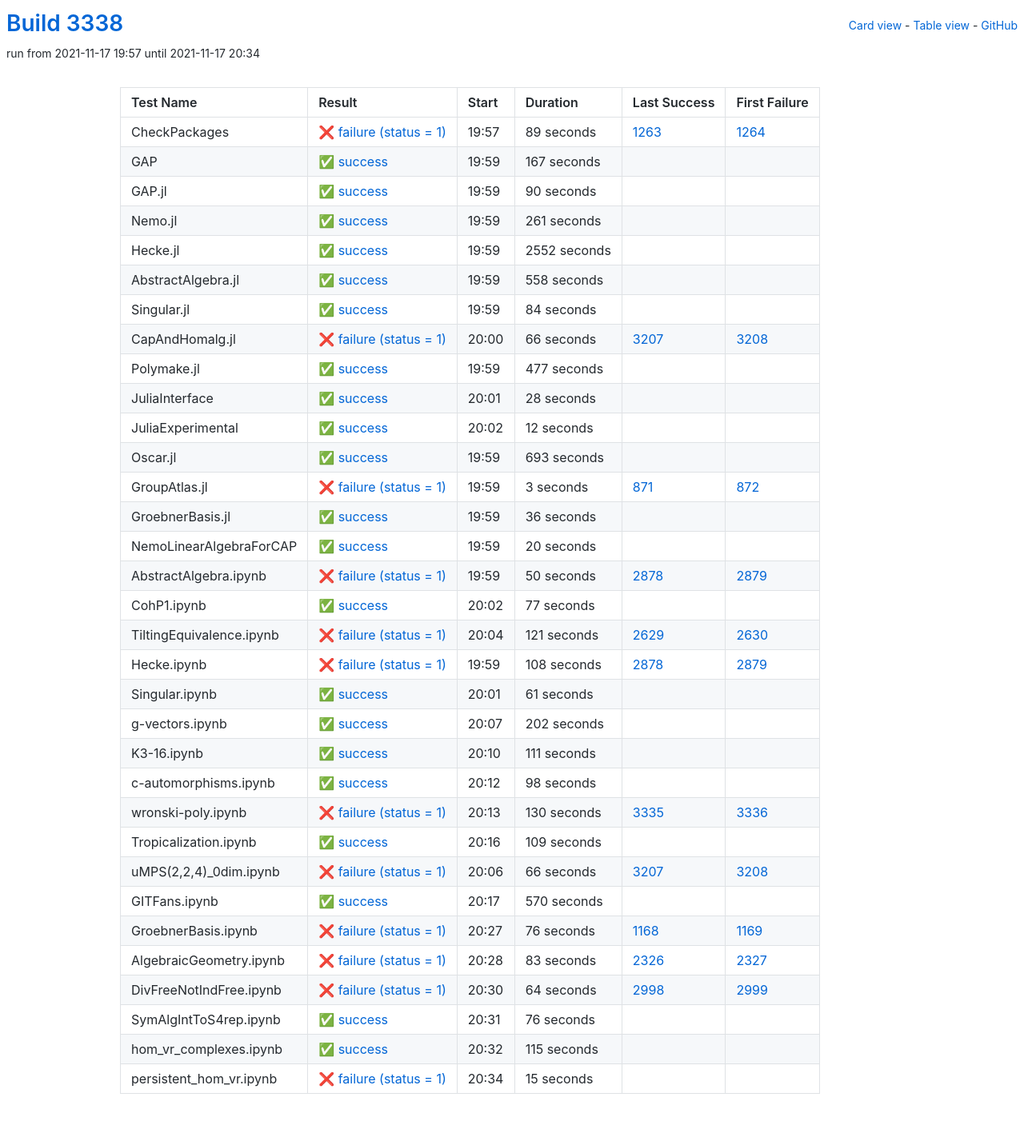
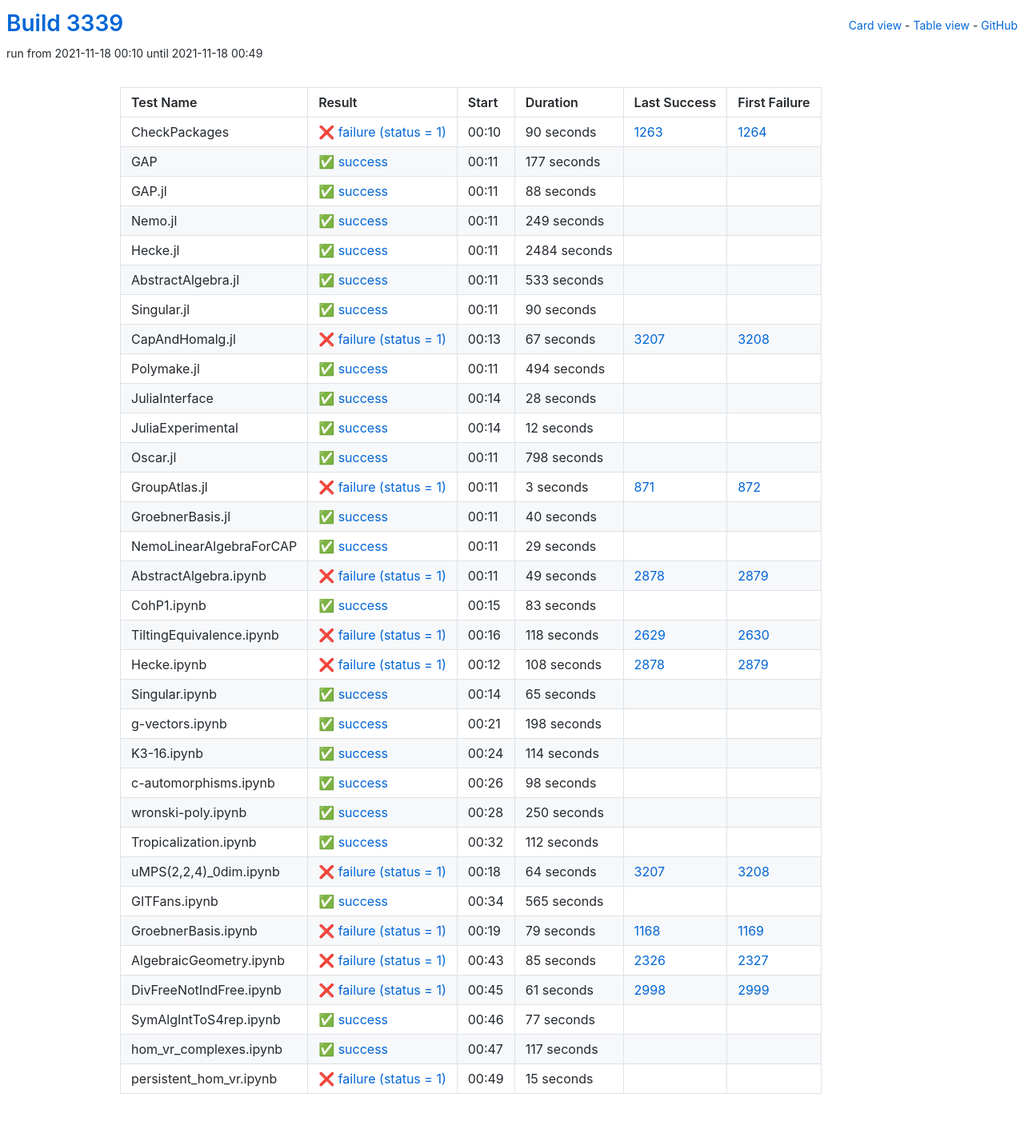
Before and after one commit to oscar-system/oscar-ci-status-stable, a Jekyll site: the page built from table.html, in a window 1280 px wide. Shown: the whole page at 80% size. Built offline with Jekyll 4.4.1, drawn with Linux system fonts in a browser that asks for light colours.

Commit message:
Build #3339

```diff
--- a/_data/ci.yml
+++ b/_data/ci.yml
@@ -1,6 +1,6 @@
 ---
-build: 3338
-build_url: https://oscarci.mathematik.uni-kl.de/job/oscar-stable/3338/
+build: 3339
+build_url: https://oscarci.mathematik.uni-kl.de/job/oscar-stable/3339/
 job: oscar-stable
 organization: oscar-system
 repo: oscar-ci-status-stable
@@ -8,32 +8,80 @@ repourl: https://github.com/oscar-system/oscar-ci-status-stable
 tests:
 - name: CheckPackages
   id: checkpackages
-  log: https://oscarci.mathematik.uni-kl.de/job/oscar-stable/3338/artifact/logs/build-3338/CheckPackages.log
-  start: 2021-11-17 19:57
+  log: https://oscarci.mathematik.uni-kl.de/job/oscar-stable/3339/artifact/logs/build-3339/CheckPackages.log
+  start: 2021-11-18 00:10
   success: false
   exitcode: 1
   status: failure
-  duration: 89
+  duration: 90
   last_success: 1263
   last_success_url: https://oscarci.mathematik.uni-kl.de/job/oscar-stable/1263/
   first_failure: 1264
   first_failure_url: https://oscarci.mathematik.uni-kl.de/job/oscar-stable/1264/
 - name: GAP
   id: gap
-  log: https://oscarci.mathematik.uni-kl.de/job/oscar-stable/3338/artifact/logs/build-3338/GAP.log
-  start: 2021-11-17 19:59
+  log: https://oscarci.mathematik.uni-kl.de/job/oscar-stable/3339/artifact/logs/build-3339/GAP.log
+  start: 2021-11-18 00:11
   success: true
   exitcode: 0
   status: success
-  duration: 167
+  duration: 177
   last_success: false
   last_success_url:
   first_failure: false
   first_failure_url:
 - name: GAP.jl
   id: gap-jl
-  log: https://oscarci.mathematik.uni-kl.de/job/oscar-stable/3338/artifact/logs/build-3338/GAP.jl.log
-  start: 2021-11-17 19:59
+  log: https://oscarci.mathematik.uni-kl.de/job/oscar-stable/3339/artifact/logs/build-3339/GAP.jl.log
+  start: 2021-11-18 00:11
+  success: true
+  exitcode: 0
+  status: success
+  duration: 88
+  last_success: false
+  last_success_url:
+  first_failure: false
+  first_failure_url:
+- name: Nemo.jl
+  id: nemo-jl
+  log: https://oscarci.mathematik.uni-kl.de/job/oscar-stable/3339/artifact/logs/build-3339/Nemo.jl.log
+  start: 2021-11-18 00:11
+  success: true
+  exitcode: 0
+  status: success
+  duration: 249
+  last_success: false
+  last_success_url:
+  first_failure: false
+  first_failure_url:
+- name: Hecke.jl
+  id: hecke-jl
+  log: https://oscarci.mathematik.uni-kl.de/job/oscar-stable/3339/artifact/logs/build-3339/Hecke.jl.log
+  start: 2021-11-18 00:11
+  success: true
+  exitcode: 0
+  status: success
+  duration: 2484
+  last_success: false
+  last_success_url:
+  first_failure: false
+  first_failure_url:
+- name: AbstractAlgebra.jl
+  id: abstractalgebra-jl
+  log: https://oscarci.mathematik.uni-kl.de/job/oscar-stable/3339/artifact/logs/build-3339/AbstractAlgebra.jl.log
+  start: 2021-11-18 00:11
+  success: true
+  exitcode: 0
+  status: success
+  duration: 533
+  last_success: false
+  last_success_url:
+  first_failure: false
+  first_failure_url:
+- name: Singular.jl
+  id: singular-jl
+  log: https://oscarci.mathematik.uni-kl.de/job/oscar-stable/3339/artifact/logs/build-3339/Singular.jl.log
+  start: 2021-11-18 00:11
   success: true
   exitcode: 0
   status: success
@@ -42,82 +90,34 @@ tests:
   last_success_url:
   first_failure: false
   first_failure_url:
-- name: Nemo.jl
-  id: nemo-jl
-  log: https://oscarci.mathematik.uni-kl.de/job/oscar-stable/3338/artifact/logs/build-3338/Nemo.jl.log
-  start: 2021-11-17 19:59
-  success: true
-  exitcode: 0
-  status: success
-  duration: 261
-  last_success: false
-  last_success_url:
-  first_failure: false
-  first_failure_url:
-- name: Hecke.jl
-  id: hecke-jl
-  log: https://oscarci.mathematik.uni-kl.de/job/oscar-stable/3338/artifact/logs/build-3338/Hecke.jl.log
-  start: 2021-11-17 19:59
-  success: true
-  exitcode: 0
-  status: success
-  duration: 2552
-  last_success: false
-  last_success_url:
-  first_failure: false
-  first_failure_url:
-- name: AbstractAlgebra.jl
-  id: abstractalgebra-jl
-  log: https://oscarci.mathematik.uni-kl.de/job/oscar-stable/3338/artifact/logs/build-3338/AbstractAlgebra.jl.log
-  start: 2021-11-17 19:59
-  success: true
-  exitcode: 0
-  status: success
-  duration: 558
-  last_success: false
-  last_success_url:
-  first_failure: false
-  first_failure_url:
-- name: Singular.jl
-  id: singular-jl
-  log: https://oscarci.mathematik.uni-kl.de/job/oscar-stable/3338/artifact/logs/build-3338/Singular.jl.log
-  start: 2021-11-17 19:59
-  success: true
-  exitcode: 0
-  status: success
-  duration: 84
-  last_success: false
-  last_success_url:
-  first_failure: false
-  first_failure_url:
 - name: CapAndHomalg.jl
   id: capandhomalg-jl
-  log: https://oscarci.mathematik.uni-kl.de/job/oscar-stable/3338/artifact/logs/build-3338/CapAndHomalg.jl.log
-  start: 2021-11-17 20:00
+  log: https://oscarci.mathematik.uni-kl.de/job/oscar-stable/3339/artifact/logs/build-3339/CapAndHomalg.jl.log
+  start: 2021-11-18 00:13
   success: false
   exitcode: 1
   status: failure
-  duration: 66
+  duration: 67
   last_success: 3207
   last_success_url: https://oscarci.mathematik.uni-kl.de/job/oscar-stable/3207/
   first_failure: 3208
   first_failure_url: https://oscarci.mathematik.uni-kl.de/job/oscar-stable/3208/
 - name: Polymake.jl
   id: polymake-jl
-  log: https://oscarci.mathematik.uni-kl.de/job/oscar-stable/3338/artifact/logs/build-3338/Polymake.jl.log
-  start: 2021-11-17 19:59
+  log: https://oscarci.mathematik.uni-kl.de/job/oscar-stable/3339/artifact/logs/build-3339/Polymake.jl.log
+  start: 2021-11-18 00:11
   success: true
   exitcode: 0
   status: success
-  duration: 477
+  duration: 494
   last_success: false
   last_success_url:
   first_failure: false
   first_failure_url:
 - name: JuliaInterface
   id: juliainterface
-  log: https://oscarci.mathematik.uni-kl.de/job/oscar-stable/3338/artifact/logs/build-3338/JuliaInterface.log
-  start: 2021-11-17 20:01
+  log: https://oscarci.mathematik.uni-kl.de/job/oscar-stable/3339/artifact/logs/build-3339/JuliaInterface.log
+  start: 2021-11-18 00:14
   success: true
   exitcode: 0
   status: success
@@ -128,8 +128,8 @@ tests:
   first_failure_url:
 - name: JuliaExperimental
   id: juliaexperimental
-  log: https://oscarci.mathematik.uni-kl.de/job/oscar-stable/3338/artifact/logs/build-3338/JuliaExperimental.log
-  start: 2021-11-17 20:02
+  log: https://oscarci.mathematik.uni-kl.de/job/oscar-stable/3339/artifact/logs/build-3339/JuliaExperimental.log
+  start: 2021-11-18 00:14
   success: true
   exitcode: 0
   status: success
@@ -140,20 +140,20 @@ tests:
   first_failure_url:
 - name: Oscar.jl
   id: oscar-jl
-  log: https://oscarci.mathematik.uni-kl.de/job/oscar-stable/3338/artifact/logs/build-3338/Oscar.jl.log
-  start: 2021-11-17 19:59
+  log: https://oscarci.mathematik.uni-kl.de/job/oscar-stable/3339/artifact/logs/build-3339/Oscar.jl.log
+  start: 2021-11-18 00:11
   success: true
   exitcode: 0
   status: success
-  duration: 693
+  duration: 798
   last_success: false
   last_success_url:
   first_failure: false
   first_failure_url:
 - name: GroupAtlas.jl
   id: groupatlas-jl
-  log: https://oscarci.mathematik.uni-kl.de/job/oscar-stable/3338/artifact/logs/build-3338/GroupAtlas.jl.log
-  start: 2021-11-17 19:59
+  log: https://oscarci.mathematik.uni-kl.de/job/oscar-stable/3339/artifact/logs/build-3339/GroupAtlas.jl.log
+  start: 2021-11-18 00:11
   success: false
   exitcode: 1
   status: failure
@@ -164,68 +164,68 @@ tests:
   first_failure_url: https://oscarci.mathematik.uni-kl.de/job/oscar-stable/872/
 - name: GroebnerBasis.jl
   id: groebnerbasis-jl
-  log: https://oscarci.mathematik.uni-kl.de/job/oscar-stable/3338/artifact/logs/build-3338/GroebnerBasis.jl.log
-  start: 2021-11-17 19:59
+  log: https://oscarci.mathematik.uni-kl.de/job/oscar-stable/3339/artifact/logs/build-3339/GroebnerBasis.jl.log
+  start: 2021-11-18 00:11
   success: true
   exitcode: 0
   status: success
-  duration: 36
+  duration: 40
   last_success: false
   last_success_url:
   first_failure: false
   first_failure_url:
 - name: NemoLinearAlgebraForCAP
   id: nemolinearalgebraforcap
-  log: https://oscarci.mathematik.uni-kl.de/job/oscar-stable/3338/artifact/logs/build-3338/NemoLinearAlgebraForCAP.log
-  start: 2021-11-17 19:59
+  log: https://oscarci.mathematik.uni-kl.de/job/oscar-stable/3339/artifact/logs/build-3339/NemoLinearAlgebraForCAP.log
+  start: 2021-11-18 00:11
   success: true
   exitcode: 0
   status: success
-  duration: 20
+  duration: 29
   last_success: false
   last_success_url:
   first_failure: false
   first_failure_url:
 - name: AbstractAlgebra.ipynb
   id: abstractalgebra-ipynb
-  log: https://oscarci.mathematik.uni-kl.de/job/oscar-stable/3338/artifact/logs/build-3338/AbstractAlgebra.ipynb.log
-  start: 2021-11-17 19:59
+  log: https://oscarci.mathematik.uni-kl.de/job/oscar-stable/3339/artifact/logs/build-3339/AbstractAlgebra.ipynb.log
+  start: 2021-11-18 00:11
   success: false
   exitcode: 1
   status: failure
-  duration: 50
+  duration: 49
   last_success: 2878
   last_success_url: https://oscarci.mathematik.uni-kl.de/job/oscar-stable/2878/
   first_failure: 2879
   first_failure_url: https://oscarci.mathematik.uni-kl.de/job/oscar-stable/2879/
 - name: CohP1.ipynb
   id: cohp1-ipynb
-  log: https://oscarci.mathematik.uni-kl.de/job/oscar-stable/3338/artifact/logs/build-3338/CohP1.ipynb.log
-  start: 2021-11-17 20:02
+  log: https://oscarci.mathematik.uni-kl.de/job/oscar-stable/3339/artifact/logs/build-3339/CohP1.ipynb.log
+  start: 2021-11-18 00:15
   success: true
   exitcode: 0
   status: success
-  duration: 77
+  duration: 83
   last_success: false
   last_success_url:
   first_failure: false
   first_failure_url:
 - name: TiltingEquivalence.ipynb
   id: tiltingequivalence-ipynb
-  log: https://oscarci.mathematik.uni-kl.de/job/oscar-stable/3338/artifact/logs/build-3338/TiltingEquivalence.ipynb.log
-  start: 2021-11-17 20:04
+  log: https://oscarci.mathematik.uni-kl.de/job/oscar-stable/3339/artifact/logs/build-3339/TiltingEquivalence.ipynb.log
+  start: 2021-11-18 00:16
   success: false
   exitcode: 1
   status: failure
-  duration: 121
+  duration: 118
   last_success: 2629
   last_success_url: https://oscarci.mathematik.uni-kl.de/job/oscar-stable/2629/
   first_failure: 2630
   first_failure_url: https://oscarci.mathematik.uni-kl.de/job/oscar-stable/2630/
 - name: Hecke.ipynb
   id: hecke-ipynb
-  log: https://oscarci.mathematik.uni-kl.de/job/oscar-stable/3338/artifact/logs/build-3338/Hecke.ipynb.log
-  start: 2021-11-17 19:59
+  log: https://oscarci.mathematik.uni-kl.de/job/oscar-stable/3339/artifact/logs/build-3339/Hecke.ipynb.log
+  start: 2021-11-18 00:12
   success: false
   exitcode: 1
   status: failure
@@ -236,44 +236,44 @@ tests:
   first_failure_url: https://oscarci.mathematik.uni-kl.de/job/oscar-stable/2879/
 - name: Singular.ipynb
   id: singular-ipynb
-  log: https://oscarci.mathematik.uni-kl.de/job/oscar-stable/3338/artifact/logs/build-3338/Singular.ipynb.log
-  start: 2021-11-17 20:01
+  log: https://oscarci.mathematik.uni-kl.de/job/oscar-stable/3339/artifact/logs/build-3339/Singular.ipynb.log
+  start: 2021-11-18 00:14
   success: true
   exitcode: 0
   status: success
-  duration: 61
+  duration: 65
   last_success: false
   last_success_url:
   first_failure: false
   first_failure_url:
 - name: g-vectors.ipynb
   id: g-vectors-ipynb
-  log: https://oscarci.mathematik.uni-kl.de/job/oscar-stable/3338/artifact/logs/build-3338/g-vectors.ipynb.log
-  start: 2021-11-17 20:07
+  log: https://oscarci.mathematik.uni-kl.de/job/oscar-stable/3339/artifact/logs/build-3339/g-vectors.ipynb.log
+  start: 2021-11-18 00:21
   success: true
   exitcode: 0
   status: success
-  duration: 202
+  duration: 198
   last_success: false
   last_success_url:
   first_failure: false
   first_failure_url:
 - name: K3-16.ipynb
   id: k3-16-ipynb
-  log: https://oscarci.mathematik.uni-kl.de/job/oscar-stable/3338/artifact/logs/build-3338/K3-16.ipynb.log
-  start: 2021-11-17 20:10
+  log: https://oscarci.mathematik.uni-kl.de/job/oscar-stable/3339/artifact/logs/build-3339/K3-16.ipynb.log
+  start: 2021-11-18 00:24
   success: true
   exitcode: 0
   status: success
-  duration: 111
+  duration: 114
   last_success: false
   last_success_url:
   first_failure: false
   first_failure_url:
 - name: c-automorphisms.ipynb
   id: c-automorphisms-ipynb
-  log: https://oscarci.mathematik.uni-kl.de/job/oscar-stable/3338/artifact/logs/build-3338/c-automorphisms.ipynb.log
-  start: 2021-11-17 20:12
+  log: https://oscarci.mathematik.uni-kl.de/job/oscar-stable/3339/artifact/logs/build-3339/c-automorphisms.ipynb.log
+  start: 2021-11-18 00:26
   success: true
   exitcode: 0
   status: success
@@ -284,116 +284,116 @@ tests:
   first_failure_url:
 - name: wronski-poly.ipynb
   id: wronski-poly-ipynb
-  log: https://oscarci.mathematik.uni-kl.de/job/oscar-stable/3338/artifact/logs/build-3338/wronski-poly.ipynb.log
-  start: 2021-11-17 20:13
-  success: false
-  exitcode: 1
-  status: failure
-  duration: 130
-  last_success: 3335
-  last_success_url: https://oscarci.mathematik.uni-kl.de/job/oscar-stable/3335/
-  first_failure: 3336
-  first_failure_url: https://oscarci.mathematik.uni-kl.de/job/oscar-stable/3336/
-- name: Tropicalization.ipynb
-  id: tropicalization-ipynb
-  log: https://oscarci.mathematik.uni-kl.de/job/oscar-stable/3338/artifact/logs/build-3338/Tropicalization.ipynb.log
-  start: 2021-11-17 20:16
+  log: https://oscarci.mathematik.uni-kl.de/job/oscar-stable/3339/artifact/logs/build-3339/wronski-poly.ipynb.log
+  start: 2021-11-18 00:28
   success: true
   exitcode: 0
   status: success
-  duration: 109
+  duration: 250
+  last_success: false
+  last_success_url:
+  first_failure: false
+  first_failure_url:
+- name: Tropicalization.ipynb
+  id: tropicalization-ipynb
+  log: https://oscarci.mathematik.uni-kl.de/job/oscar-stable/3339/artifact/logs/build-3339/Tropicalization.ipynb.log
+  start: 2021-11-18 00:32
+  success: true
+  exitcode: 0
+  status: success
+  duration: 112
   last_success: false
   last_success_url:
   first_failure: false
   first_failure_url:
 - name: uMPS(2,2,4)_0dim.ipynb
   id: umps-2-2-4-0dim-ipynb
-  log: https://oscarci.mathematik.uni-kl.de/job/oscar-stable/3338/artifact/logs/build-3338/uMPS-2-2-4-_0dim.ipynb.log
-  start: 2021-11-17 20:06
+  log: https://oscarci.mathematik.uni-kl.de/job/oscar-stable/3339/artifact/logs/build-3339/uMPS-2-2-4-_0dim.ipynb.log
+  start: 2021-11-18 00:18
   success: false
   exitcode: 1
   status: failure
-  duration: 66
+  duration: 64
   last_success: 3207
   last_success_url: https://oscarci.mathematik.uni-kl.de/job/oscar-stable/3207/
   first_failure: 3208
   first_failure_url: https://oscarci.mathematik.uni-kl.de/job/oscar-stable/3208/
 - name: GITFans.ipynb
   id: gitfans-ipynb
-  log: https://oscarci.mathematik.uni-kl.de/job/oscar-stable/3338/artifact/logs/build-3338/GITFans.ipynb.log
-  start: 2021-11-17 20:17
+  log: https://oscarci.mathematik.uni-kl.de/job/oscar-stable/3339/artifact/logs/build-3339/GITFans.ipynb.log
+  start: 2021-11-18 00:34
   success: true
   exitcode: 0
   status: success
-  duration: 570
+  duration: 565
   last_success: false
   last_success_url:
   first_failure: false
   first_failure_url:
 - name: GroebnerBasis.ipynb
   id: groebnerbasis-ipynb
-  log: https://oscarci.mathematik.uni-kl.de/job/oscar-stable/3338/artifact/logs/build-3338/GroebnerBasis.ipynb.log
-  start: 2021-11-17 20:27
+  log: https://oscarci.mathematik.uni-kl.de/job/oscar-stable/3339/artifact/logs/build-3339/GroebnerBasis.ipynb.log
+  start: 2021-11-18 00:19
   success: false
   exitcode: 1
   status: failure
-  duration: 76
+  duration: 79
   last_success: 1168
   last_success_url: https://oscarci.mathematik.uni-kl.de/job/oscar-stable/1168/
   first_failure: 1169
   first_failure_url: https://oscarci.mathematik.uni-kl.de/job/oscar-stable/1169/
 - name: AlgebraicGeometry.ipynb
   id: algebraicgeometry-ipynb
-  log: https://oscarci.mathematik.uni-kl.de/job/oscar-stable/3338/artifact/logs/build-3338/AlgebraicGeometry.ipynb.log
-  start: 2021-11-17 20:28
+  log: https://oscarci.mathematik.uni-kl.de/job/oscar-stable/3339/artifact/logs/build-3339/AlgebraicGeometry.ipynb.log
+  start: 2021-11-18 00:43
   success: false
   exitcode: 1
   status: failure
-  duration: 83
+  duration: 85
   last_success: 2326
   last_success_url: https://oscarci.mathematik.uni-kl.de/job/oscar-stable/2326/
   first_failure: 2327
   first_failure_url: https://oscarci.mathematik.uni-kl.de/job/oscar-stable/2327/
 - name: DivFreeNotIndFree.ipynb
   id: divfreenotindfree-ipynb
-  log: https://oscarci.mathematik.uni-kl.de/job/oscar-stable/3338/artifact/logs/build-3338/DivFreeNotIndFree.ipynb.log
-  start: 2021-11-17 20:30
+  log: https://oscarci.mathematik.uni-kl.de/job/oscar-stable/3339/artifact/logs/build-3339/DivFreeNotIndFree.ipynb.log
+  start: 2021-11-18 00:45
   success: false
   exitcode: 1
   status: failure
-  duration: 64
+  duration: 61
   last_success: 2998
   last_success_url: https://oscarci.mathematik.uni-kl.de/job/oscar-stable/2998/
   first_failure: 2999
   first_failure_url: https://oscarci.mathematik.uni-kl.de/job/oscar-stable/2999/
 - name: SymAlgIntToS4rep.ipynb
   id: symalginttos4rep-ipynb
-  log: https://oscarci.mathematik.uni-kl.de/job/oscar-stable/3338/artifact/logs/build-3338/SymAlgIntToS4rep.ipynb.log
-  start: 2021-11-17 20:31
+  log: https://oscarci.mathematik.uni-kl.de/job/oscar-stable/3339/artifact/logs/build-3339/SymAlgIntToS4rep.ipynb.log
+  start: 2021-11-18 00:46
   success: true
   exitcode: 0
   status: success
-  duration: 76
+  duration: 77
   last_success: false
   last_success_url:
   first_failure: false
   first_failure_url:
 - name: hom_vr_complexes.ipynb
   id: hom-vr-complexes-ipynb
-  log: https://oscarci.mathematik.uni-kl.de/job/oscar-stable/3338/artifact/logs/build-3338/hom_vr_complexes.ipynb.log
-  start: 2021-11-17 20:32
+  log: https://oscarci.mathematik.uni-kl.de/job/oscar-stable/3339/artifact/logs/build-3339/hom_vr_complexes.ipynb.log
+  start: 2021-11-18 00:47
   success: true
   exitcode: 0
   status: success
-  duration: 115
+  duration: 117
   last_success: false
   last_success_url:
   first_failure: false
   first_failure_url:
 - name: persistent_hom_vr.ipynb
   id: persistent-hom-vr-ipynb
-  log: https://oscarci.mathematik.uni-kl.de/job/oscar-stable/3338/artifact/logs/build-3338/persistent_hom_vr.ipynb.log
-  start: 2021-11-17 20:34
+  log: https://oscarci.mathematik.uni-kl.de/job/oscar-stable/3339/artifact/logs/build-3339/persistent_hom_vr.ipynb.log
+  start: 2021-11-18 00:49
   success: false
   exitcode: 1
   status: failure
```
Also changed, not shown: README.md.
